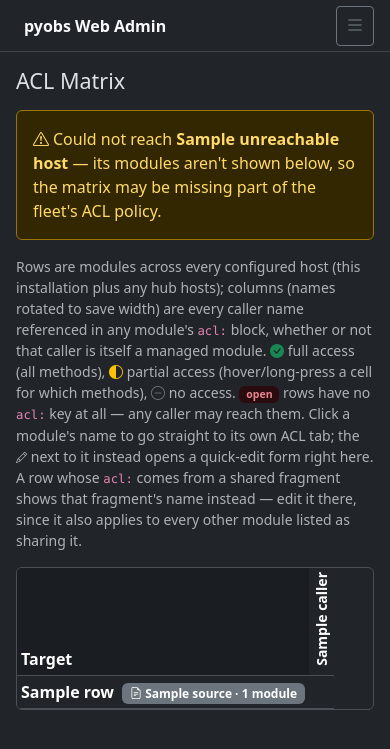
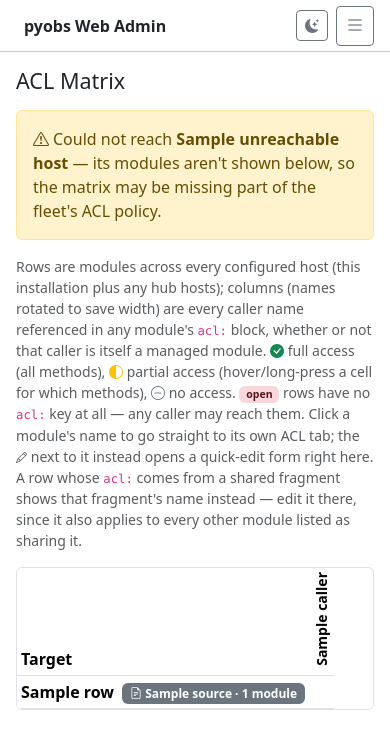
Before and after one commit to pyobs/pyobs-web-admin, a Django app: template templates/modules/acl_matrix.html in a window 390 px wide. Shown: the top 749 px of the page. Run offline with Django 5.2, Linux system fonts and the light colour scheme; the template is opened without the code that fills it: most values are stand-ins (such as "Sample title", 1, 10 or a date in 2020).

Commit message:
Add light/dark mode switcher
Sidebar and mobile navbar now use theme-aware CSS custom properties
instead of hardcoded dark colors, with a toggle persisted to
localStorage (falls back to OS preference). Also fixes the ACL
matrix's sticky-column backgrounds, which were hardcoded dark and
would've broken in light mode. Log-console panels and CodeMirror
editors stay hardcoded dark on purpose. Moves the version number
from the sidebar footer into the header, next to "Web Admin".

```diff
--- a/templates/base.html
+++ b/templates/base.html
@@ -1,32 +1,63 @@
 <!doctype html>
-<html lang="en" data-bs-theme="dark">
+<html lang="en">
 <head>
   <meta charset="utf-8">
   <meta name="viewport" content="width=device-width, initial-scale=1">
   <title>{% block title %}pyobs Web Admin{% endblock %}</title>
+  <script>
+    (function () {
+      var stored = localStorage.getItem('pyobs-theme');
+      var theme = stored || (window.matchMedia('(prefers-color-scheme: dark)').matches ? 'dark' : 'light');
+      document.documentElement.setAttribute('data-bs-theme', theme);
+    })();
+  </script>
   <link href="https://cdn.jsdelivr.net/npm/bootstrap@5.3.3/dist/css/bootstrap.min.css" rel="stylesheet">
   <link href="https://cdn.jsdelivr.net/npm/bootstrap-icons@1.11.3/font/bootstrap-icons.min.css" rel="stylesheet">
   {% block extra_head %}{% endblock %}
   <style>
-    /* ── Sidebar ─────────────────────────────────────────────────────────────── */
+    /* Theme-aware tokens - mirrors pyobs-archive's templates/base.html so the two admin
+       shells look consistent. Log-console panels (bg-black) and the login page stay
+       hardcoded dark on purpose, same rationale as pyobs-archive. */
+    :root {
+      --pyobs-surface-bg: #ffffff;
+      --pyobs-surface-border: #dee2e6;
+      --pyobs-surface-text: #212529;
+      --pyobs-surface-text-muted: #6c757d;
+      --pyobs-surface-hover-bg: #e9ecef;
+      --pyobs-accent-bg: #0d6efd20;
+      --pyobs-accent-text: #0a58ca;
+    }
+    [data-bs-theme="dark"] {
+      --pyobs-surface-bg: #1a1d21;
+      --pyobs-surface-border: #2d3035;
+      --pyobs-surface-text: #dee2e6;
+      --pyobs-surface-text-muted: #6c757d;
+      --pyobs-surface-hover-bg: #2d3035;
+      --pyobs-accent-bg: #0d6efd20;
+      --pyobs-accent-text: #6ea8fe;
+    }
+
+    /* ── Sidebar & mobile navbar ─────────────────────────────────────────────── */
+    .app-chrome {
+      background-color: var(--pyobs-surface-bg);
+    }
     .sidebar {
       width: 240px;
       min-width: 240px;
-      background-color: #1a1d21;
-      border-right: 1px solid #2d3035;
+      border-right: 1px solid var(--pyobs-surface-border);
       display: flex;
       flex-direction: column;
       transition: transform 0.25s ease;
     }
     .sidebar-link {
-      color: #adb5bd;
+      color: var(--pyobs-surface-text-muted);
       text-decoration: none;
       font-size: 0.875rem;
       border-radius: 6px;
       transition: background-color 0.15s, color 0.15s;
     }
-    .sidebar-link:hover  { background-color: #2d3035; color: #f8f9fa; }
-    .sidebar-link.active { background-color: #0d6efd20; color: #6ea8fe; }
+    .sidebar-link:hover  { background-color: var(--pyobs-surface-hover-bg); color: var(--pyobs-surface-text); }
+    .sidebar-link.active { background-color: var(--pyobs-accent-bg); color: var(--pyobs-accent-text); }
     .status-dot {
       width: 8px;
       height: 8px;
@@ -84,10 +115,13 @@
 <body>
 
 <!-- Mobile top navbar ─────────────────────────────────────────────────────── -->
-<nav class="d-lg-none d-flex align-items-center px-3 bg-dark border-bottom border-secondary-subtle sticky-top"
+<nav class="d-lg-none d-flex align-items-center px-3 app-chrome border-bottom border-secondary-subtle sticky-top"
      style="height:52px;z-index:1043">
   <i class="bi bi-telescope text-primary me-2"></i>
-  <a href="/" class="text-light fw-semibold text-decoration-none me-auto">pyobs Web Admin</a>
+  <a href="/" class="text-body fw-semibold text-decoration-none me-auto">pyobs Web Admin</a>
+  <button class="btn btn-outline-secondary btn-sm me-2" onclick="toggleTheme()" title="Toggle light/dark mode">
+    <i class="theme-toggle-icon bi"></i>
+  </button>
   <button class="btn btn-outline-secondary btn-sm" onclick="toggleSidebar()">
     <i class="bi bi-list fs-5"></i>
   </button>
@@ -98,15 +132,15 @@
 
 <div class="d-flex">
 
-  <nav class="sidebar" id="sidebar">
+  <nav class="sidebar app-chrome" id="sidebar">
 
     <!-- Desktop header -->
     <div class="p-3 border-bottom border-secondary-subtle d-none d-lg-block">
       <div class="d-flex align-items-center gap-2">
         <i class="bi bi-telescope fs-5 text-primary"></i>
         <div>
-          <div class="fw-semibold text-light lh-1">pyobs</div>
-          <div class="text-muted" style="font-size:0.7rem">Web Admin</div>
+          <div class="fw-semibold text-body lh-1">pyobs</div>
+          <div class="text-muted" style="font-size:0.7rem">Web Admin{% if web_admin_version %} v{{ web_admin_version }}{% endif %}</div>
         </div>
       </div>
     </div>
@@ -115,7 +149,7 @@
     <div class="p-3 border-bottom border-secondary-subtle d-flex d-lg-none align-items-center gap-2">
       <i class="bi bi-telescope fs-5 text-primary"></i>
       <div class="me-auto">
-        <div class="fw-semibold text-light lh-1">pyobs</div>
+        <div class="fw-semibold text-body lh-1">pyobs</div>
         <div class="text-muted" style="font-size:0.7rem">Web Admin</div>
       </div>
       <button class="btn btn-sm btn-outline-secondary" onclick="toggleSidebar()">
@@ -211,6 +245,12 @@
     </div>
 
     <div class="p-2 border-top border-secondary-subtle">
+      <button type="button"
+              class="sidebar-link d-flex align-items-center gap-2 px-2 py-2 w-100 border-0 bg-transparent text-start"
+              onclick="toggleTheme()">
+        <i class="theme-toggle-icon bi" style="font-size:0.8rem"></i>
+        <span>Theme</span>
+      </button>
       <form method="post" action="{% url 'logout' %}">
         {% csrf_token %}
         <button type="submit"
@@ -220,9 +260,6 @@
           <span class="ms-auto text-muted small">sign out</span>
         </button>
       </form>
-      {% if web_admin_version %}
-      <div class="px-2 pt-1 text-muted small">pyobs-web-admin v{{ web_admin_version }}</div>
-      {% endif %}
     </div>
 
   </nav>
@@ -261,6 +298,25 @@ document.querySelectorAll('.sidebar-link').forEach(link => {
   });
 });
 
+// ── Theme toggle ─────────────────────────────────────────────────────────────
+function currentTheme() {
+  return document.documentElement.getAttribute('data-bs-theme') === 'dark' ? 'dark' : 'light';
+}
+function updateThemeIcons() {
+  const dark = currentTheme() === 'dark';
+  document.querySelectorAll('.theme-toggle-icon').forEach(icon => {
+    icon.classList.toggle('bi-sun-fill', dark);
+    icon.classList.toggle('bi-moon-stars-fill', !dark);
+  });
+}
+function toggleTheme() {
+  const next = currentTheme() === 'dark' ? 'light' : 'dark';
+  document.documentElement.setAttribute('data-bs-theme', next);
+  localStorage.setItem('pyobs-theme', next);
+  updateThemeIcons();
+}
+updateThemeIcons();
+
 // ── Status dots ───────────────────────────────────────────────────────────────
 async function refreshSidebarStatus() {
   try {
--- a/templates/modules/acl_matrix.html
+++ b/templates/modules/acl_matrix.html
@@ -24,10 +24,10 @@
   #acl-matrix .col-target {
     position: sticky;
     left: 0;
-    background-color: #212529;
+    background-color: var(--bs-body-bg);
     z-index: 2;
   }
-  #acl-matrix thead .col-target { background-color: #1a1d21; z-index: 3; }
+  #acl-matrix thead .col-target { background-color: var(--pyobs-surface-bg); z-index: 3; }
   /* Caller column headers rotated 90 degrees -- a column only needs to be as wide as one
      row-height once its label runs vertically, instead of as wide as the longest caller
      name, so far more columns fit before the table needs to scroll horizontally at all. */
```
